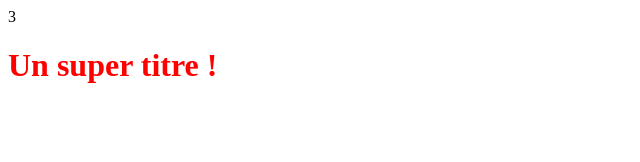
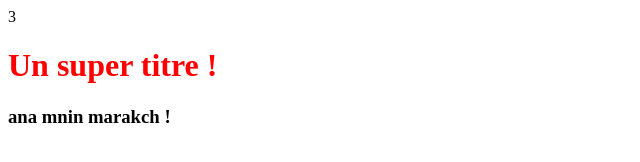
Before and after one commit to masterpoulet1/projet1, a plain HTML site: page index.html in a window 1280 px wide. Shown: the whole page, without its empty margins (0-640 px from the left). Drawn offline with Linux system fonts and the light colour scheme.

```diff
--- a/index.html
+++ b/index.html
@@ -7,5 +7,6 @@
 3
 <body>
  <h1>Un super titre !</h1>
+ <h3>ana mnin marakch !<h3>
 </body>
 </html>
```
